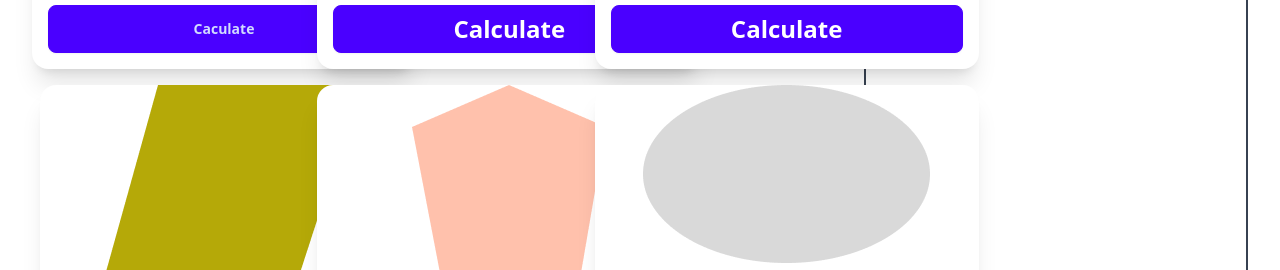
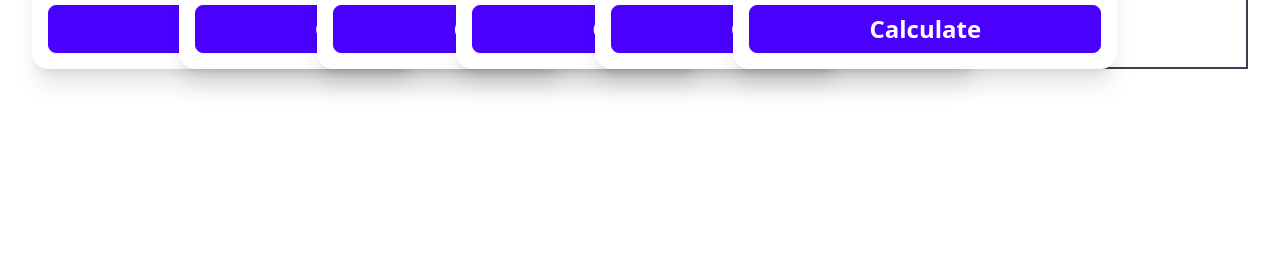
Before and after one commit to Rainy1650/Geometry-Js, a plain HTML site: page index.html in a window 1280 px wide. Shown: the part 393-663 px from the top of the page. Drawn offline with nearby package versions, Linux system fonts and the light colour scheme.

Commit message:
Push marlam

```diff
--- a/index.html
+++ b/index.html
@@ -19,7 +19,7 @@
       <div class="flex  flex-col md:flex-row">
         <!--Sharp container-->
 
-        <div class="flex-1 grid space-x-2 space-y-4 grid-cols-1 md:grid-cols-2 lg:grid-cols-3">
+        <div class="flex-1 grid space-x-2 space-y-4 grid-cols-1 md:grid-cols-3 lg:grid-cols-6">
           <!--Triangle card-->
           <div class="card card-compact  bg-base-100 w-96 shadow-xl">
             <figure>
```
